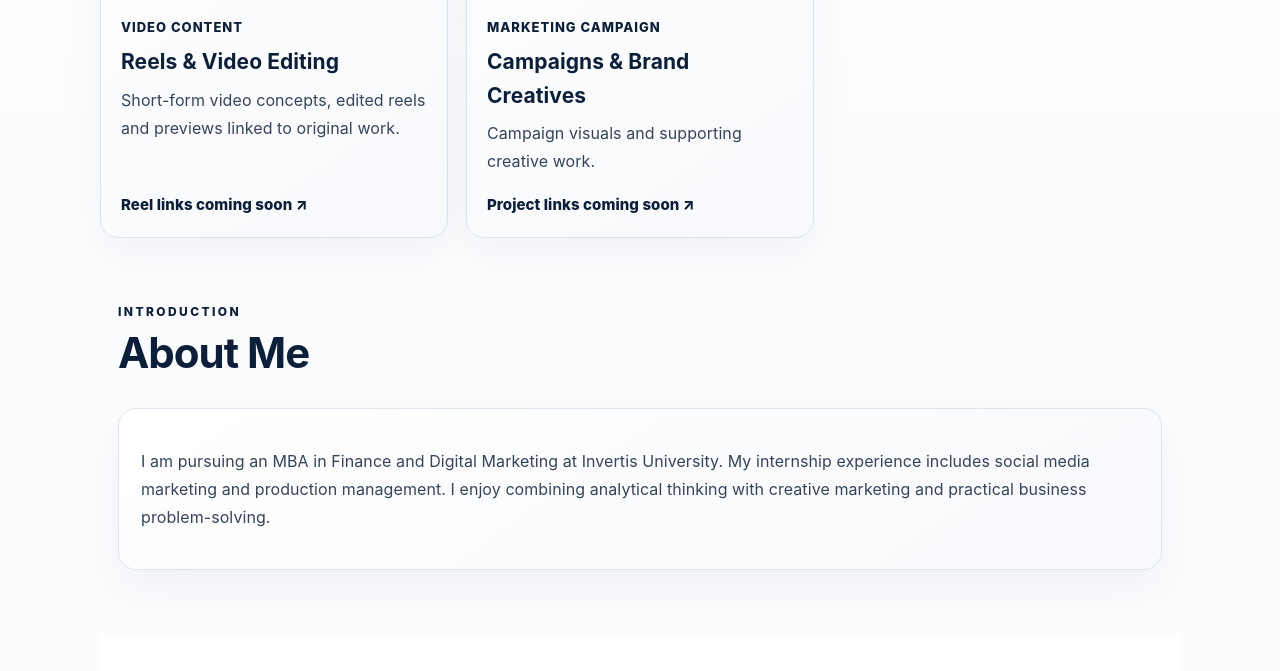
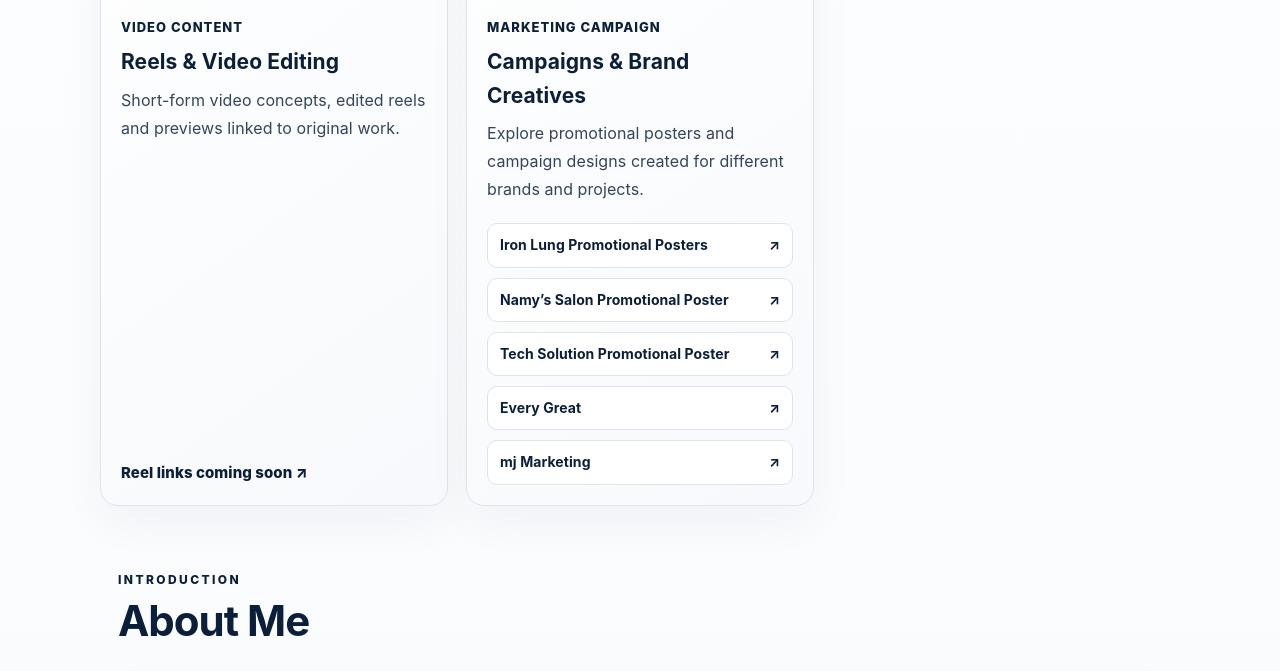
Before and after one commit to fazilaliprofile/Arhamfaizportfolio, a plain HTML site: page index.html in a window 1280 px wide. Shown: the part 1709-2380 px from the top of the page. Drawn offline with Linux system fonts and the light colour scheme.

Commit message:
Add Canva campaign project links

```diff
--- a/index.html
+++ b/index.html
@@ -58,6 +58,7 @@ footer{font-size:13px}
  .card p,.panel p,.panel li,.item p{font-size:15px}
 }
 
+.campaign-links{display:grid;gap:10px;margin-top:2px}.campaign-links a{display:flex;align-items:center;justify-content:space-between;gap:12px;margin-top:0;padding:11px 12px;border:1px solid #dce4ef;border-radius:10px;background:#fff;color:#0b1f3a;font-size:14px;font-weight:750;line-height:1.45;transition:transform .2s,border-color .2s,background .2s}.campaign-links a span{flex:none}.campaign-links a:hover{transform:translateX(3px);border-color:#0b1f3a;background:#f4f7fb}
 </style></head><body><header class="hero"><div class="wrap"><nav class="nav"><a class="brand" href="#">ARHAM FAIZ ANSARI</a><div class="navlinks"><a href="#projects">Projects</a><a href="#about">About</a><a href="#experience">Experience</a><a href="#skills">Skills</a><a href="#contact">Contact</a></div></nav><div class="hero-grid"><div><span class="eyebrow">Portfolio · 2026</span><h1>Arham Faiz <span>Ansari</span></h1><div class="role">Finance · Digital Marketing · Business Development</div><p class="intro">MBA candidate with a background in Finance and hands-on internship experience in social media marketing and production management. Interested in financial analysis, marketing strategy and business growth.</p><div class="actions"><a class="btn" href="#projects">Explore Projects ↓</a><a class="btn alt" href="#contact">Contact Me</a></div></div><div class="avatar"><img src="https://arham-faiz-ansari-portfolio.vercel.app/profile.jpg" alt="Arham Faiz Ansari" width="340" height="340"></div></div></div></header><main>
 <section id="projects" class="section projects"><div class="wrap"><div class="section-head"><div class="kicker">Selected work</div><h2>Projects &amp; Creative Work</h2><p class="sub">Posters, social media campaigns and reels — explore the creative work below.</p></div><div class="cards">
 <article class="card poster-collection"><div class="cardbody"><span class="tag">Social Media &amp; Creative Posters</span><h3>Social Media &amp; Creative Poster Collection</h3><p>A collection of all social media designs, promotional posters and campaign creatives.</p><div class="poster-grid">
@@ -70,7 +71,7 @@ footer{font-size:13px}
 <a href="servingoo.com%20-%201.jpeg" target="_blank" rel="noreferrer"><img loading="lazy" src="servingoo.com%20-%201.jpeg" alt="Servingoo promotional creative"></a>
 </div><p class="note">Select any poster to open it in full size.</p></div></article>
 <article class="card"><div class="thumb visual-thumb"><img loading="lazy" src="https://images.unsplash.com/photo-1574717024653-61fd2cf4d44d?auto=format&amp;fit=crop&amp;w=900&amp;q=85" alt="Video production and editing setup"><span class="thumb-caption">REELS • VIDEO EDITING</span></div><div class="cardbody"><span class="tag">Video Content</span><h3>Reels &amp; Video Editing</h3><p>Short-form video concepts, edited reels and previews linked to original work.</p><a href="#contact">Reel links coming soon ↗</a></div></article>
-<article class="card"><div class="thumb visual-thumb"><img loading="lazy" src="mj%20marketing%20-%201.jpeg" alt="Marketing campaign creative by MJ Marketing"><span class="thumb-caption">CAMPAIGNS • BRAND CREATIVES</span></div><div class="cardbody"><span class="tag">Marketing Campaign</span><h3>Campaigns &amp; Brand Creatives</h3><p>Campaign visuals and supporting creative work.</p><a href="#contact">Project links coming soon ↗</a></div></article>
+<article class="card"><div class="thumb visual-thumb"><img loading="lazy" src="mj%20marketing%20-%201.jpeg" alt="Marketing campaign creative by MJ Marketing"><span class="thumb-caption">CAMPAIGNS • BRAND CREATIVES</span></div><div class="cardbody"><span class="tag">Marketing Campaign</span><h3>Campaigns &amp; Brand Creatives</h3><p>Explore promotional posters and campaign designs created for different brands and projects.</p><div class="campaign-links"><a href="https://www.canva.com/d/63cx7yR0V6UefQ4" target="_blank" rel="noopener noreferrer">Iron Lung Promotional Posters <span>↗</span></a><a href="https://www.canva.com/d/Fay6nJs4WmFBhB_" target="_blank" rel="noopener noreferrer">Namy’s Salon Promotional Poster <span>↗</span></a><a href="https://www.canva.com/d/FPhXsj32diFBBYk" target="_blank" rel="noopener noreferrer">Tech Solution Promotional Poster <span>↗</span></a><a href="https://www.canva.com/d/1psdTgXTEXdX0be" target="_blank" rel="noopener noreferrer">Every Great <span>↗</span></a><a href="https://www.canva.com/d/rVMeaNZdwTmN9gO" target="_blank" rel="noopener noreferrer">mj Marketing <span>↗</span></a></div></div></article>
 </div>
 <section id="about" class="section"><div class="wrap"><div class="section-head"><div class="kicker">Introduction</div><h2>About Me</h2></div><div class="panel"><p>I am pursuing an MBA in Finance and Digital Marketing at Invertis University. My internship experience includes social media marketing and production management. I enjoy combining analytical thinking with creative marketing and practical business problem-solving.</p></div></div></section>
 <section class="section" style="background:#edf3f9"><div class="wrap"><div class="section-head"><div class="kicker">Academic background</div><h2>Education</h2></div><div class="edu"><div class="panel"><h3>MBA — Finance &amp; Digital Marketing</h3><p>Invertis University</p><span>2025–2027</span></div><div class="panel"><h3>BBA — Finance</h3><p>Bareilly University</p><span>2024</span></div><div class="panel"><h3>Senior Secondary (12th)</h3><p>Wood Row Senior Secondary School · 2022</p></div><div class="panel"><h3>Secondary (10th)</h3><p>Wood Row Senior Secondary School · 2020</p></div></div></div></section>
```
